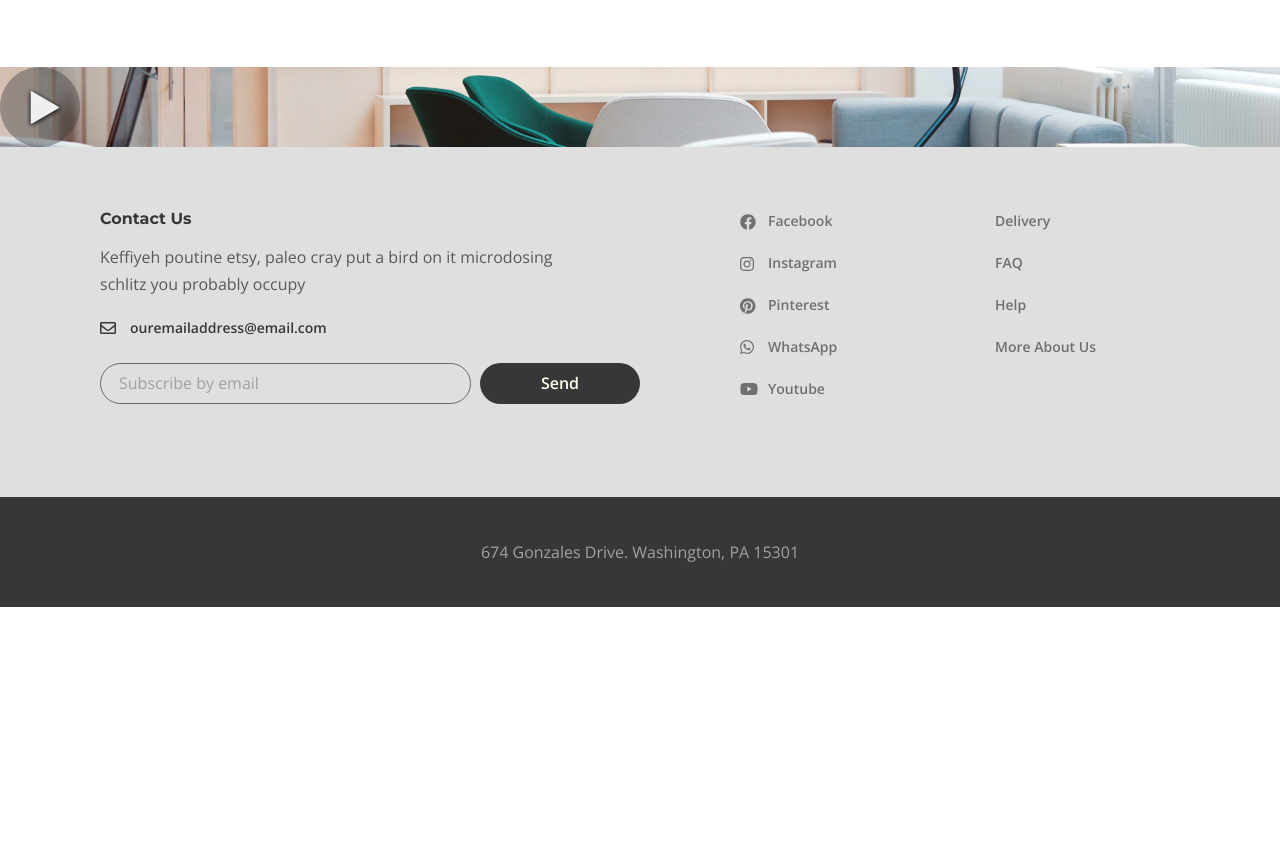
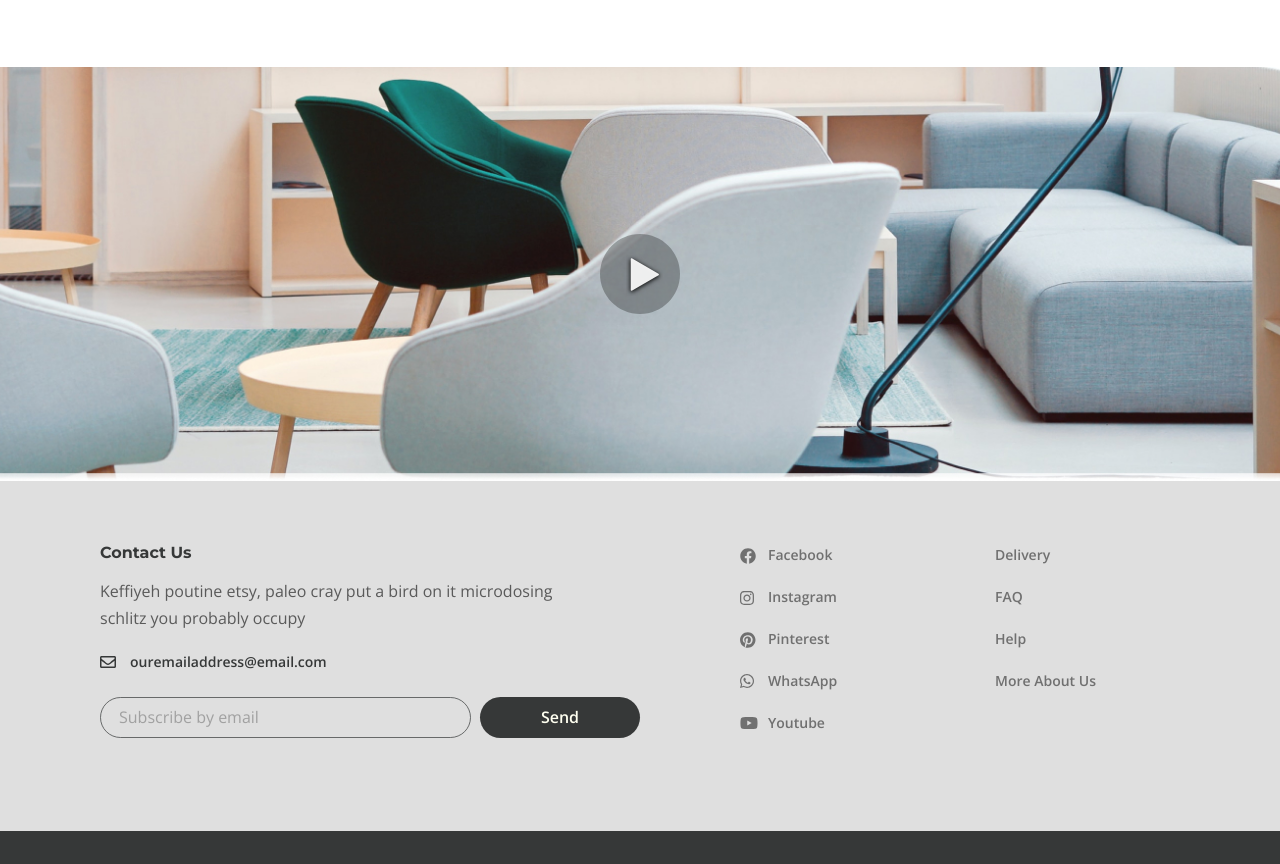
Before and after one commit to romantut1988/internet-furniture-store, a website: page app/about.html in a window 1280 px wide. Shown: the part 1117-1981 px from the top of the page. Before the commit the page ends 1724 px from the top, so only its background shows below. Drawn offline with nearby package versions, Linux system fonts and the light colour scheme; files whose address does not match are found by name.

Commit message:
about section styles

```diff
--- a/app/scss/style.scss
+++ b/app/scss/style.scss
@@ -724,6 +724,10 @@
     background-repeat: no-repeat;
     background-size: cover;
     background-position: top center;
+    min-height: 414px;
+    display: flex;
+    align-items: center;
+    justify-content: center;
   }
 
 }
```
Also changed, not shown: app/css/style.min.css.
